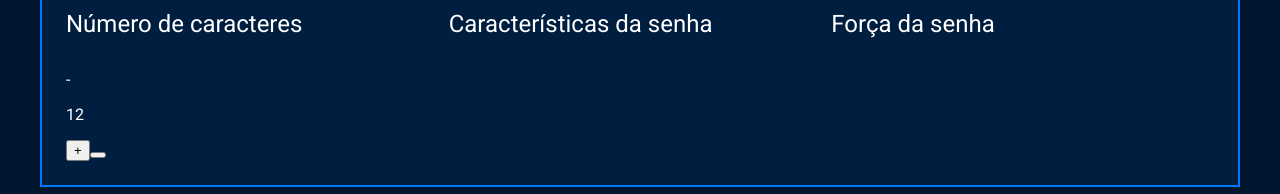
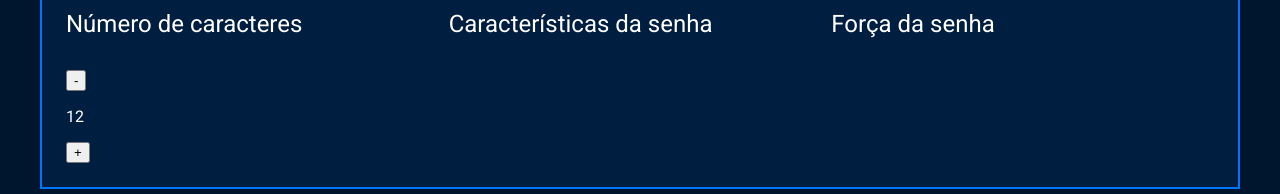
Before and after one commit to annycesar/seguran-a-digital-, a plain HTML site: page index.html in a window 1280 px wide. Shown: the part 608-802 px from the top of the page. Drawn offline with Linux system fonts and the light colour scheme.

Commit message:
Add files via upload

```diff
--- a/index.html
+++ b/index.html
@@ -22,10 +22,10 @@
             <div class="parametro-coluna__senha">
                 <div class="parametro-senha">
                     <h4 class="parametro-senha__titulo">Número de caracteres</h4>
-                  <div class="parametro-senha-botoes>
+                    <div class="parametro-senha-botoes">
                         <button class="parametro-senha__botao">-</button>
                         <p class="parametro-senha__texto">12</p>
-                          <button class="parametro-senha__botao">+<button>
+                        <button class="parametro-senha__botao">+</button>
                     </div>
                 </div>
                 <div class="parametro-senha">
```
Lines whose indentation alone changed are shown as unchanged.
